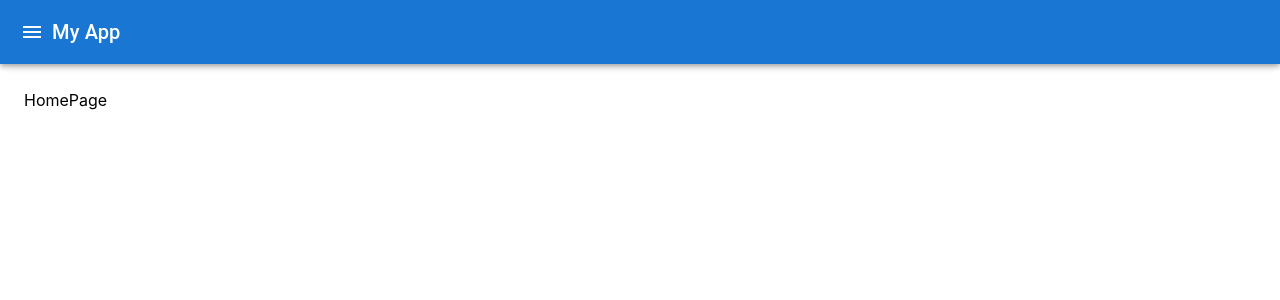
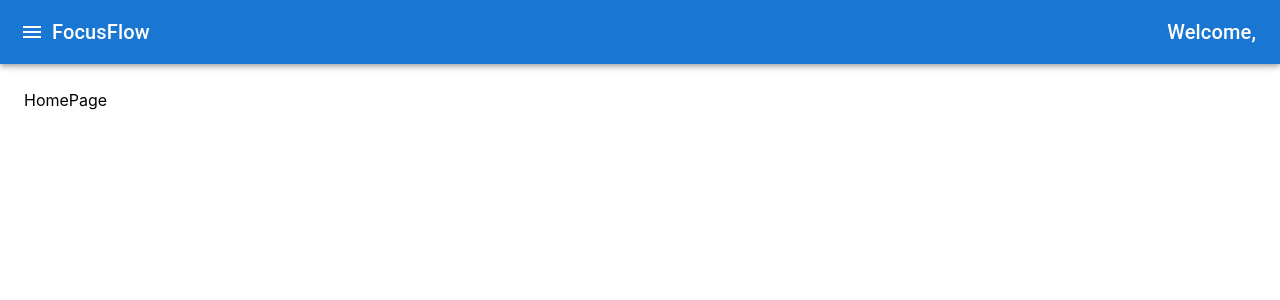
Before and after one commit to Nikolla2000/CS50W-Final-Project, a React (Vite) app in the folder client/: page / in a window 1280 px wide. Shown: the top 300 px of the page. Built offline with nearby package versions, Linux system fonts and the light colour scheme; no server answers.

Commit message:
show username on homepage

```diff
--- a/client/src/components/Authentication/LoginForm.tsx
+++ b/client/src/components/Authentication/LoginForm.tsx
@@ -24,7 +24,6 @@ export default function LoginForm() {
 
     useEffect(() => {
         getSession();
-        console.log("aa" + csrf);
     }, []);
 
     const getCSRF = async () => {
--- a/client/src/components/Layout/Layout.tsx
+++ b/client/src/components/Layout/Layout.tsx
@@ -1,4 +1,4 @@
-import React, { useState } from "react";
+import React, { useEffect, useState } from "react";
 import { Link } from "react-router-dom";
 import {
   SwipeableDrawer,
@@ -18,10 +18,37 @@ const drawerWidth = 240;
 
 export default function Layout({ children }: { children: React.ReactNode }) {
   const [open, setOpen] = useState(false);
+  const [username, setUsername] = useState<string>("");
 
   const toggleDrawer = () => {
     setOpen((prev) => !prev);
   };
+
+  const whoami = async () => {
+    try {
+        const res = await fetch("http://localhost:8000/users/whoami", {
+            headers: {
+                "Content-Type": "application/json"
+            },
+            credentials: "include"
+        })
+        const data = await res.json();
+
+        if(!res.ok) {
+            throw new Error(`${res.status}: ${data.error}`);
+        }
+
+        console.log(`You are logged in as ${data.username}`);
+        setUsername(data.username);
+    } catch (err) {
+        console.log(err);
+    }
+}
+
+useEffect(() => {
+  whoami();
+})
+
 
   return (
     <Box sx={{ display: "flex" }}>
@@ -31,7 +58,11 @@ export default function Layout({ children }: { children: React.ReactNode }) {
             <MenuIcon />
           </IconButton>
           <Typography variant="h6" noWrap component="div">
-            My App
+            FocusFlow
+          </Typography>
+          <Box sx={{ flexGrow: 1 }} />
+          <Typography variant="h6" noWrap component="div">
+            Welcome, {username}
           </Typography>
         </Toolbar>
       </AppBar>
```
